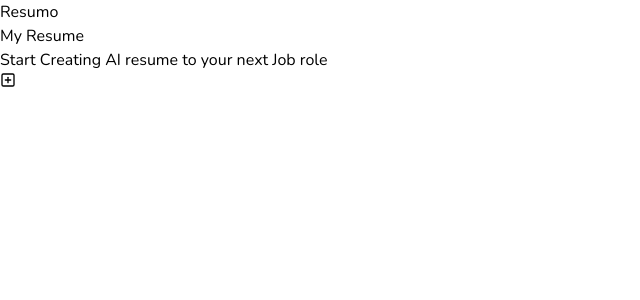
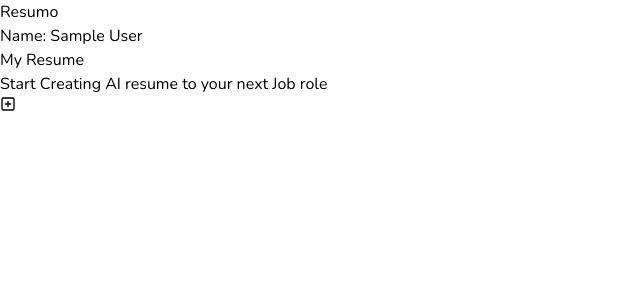
Before and after one commit to Rockstones80/CV, a React (Vite) app: page /dashboard in a window 1280 px wide. Shown: the top 300 px of the page, without its empty margins (0-640 px from the left). Built offline with nearby package versions, Linux system fonts and the light colour scheme; no server answers; sample sign-in values are in the browser's storage.

Commit message:
updated the dashboard

```diff
--- a/src/components/Dashboard/Dashboard.jsx
+++ b/src/components/Dashboard/Dashboard.jsx
@@ -3,7 +3,10 @@ import Header from "./comps/Header"
 import Addresume from "./comps/Addresume"
 import Hero from "./comps/Hero"
 
+
+
 const Dashboard = () => {
+
   return (
     <div>
       <Header/>
--- a/src/components/Dashboard/comps/Header.jsx
+++ b/src/components/Dashboard/comps/Header.jsx
@@ -1,12 +1,38 @@
 import { Link } from "react-router-dom"
+import { useState, useEffect } from 'react';
+import { auth } from"../../auth/auth";
+import { onAuthStateChanged } from 'firebase/auth';
+import { useNavigate } from 'react-router-dom';
+import Mainspinner from "../../auth/Mainspinner";
+
 
 
 const Header = () => {
+
+  const [user, setUser] = useState(null);
+  const navigate = useNavigate();
+
+  useEffect(() => {
+    const unsubscribe = onAuthStateChanged(auth, (currentUser) => {
+      if (currentUser) {
+        setUser(currentUser);
+      } else {
+        navigate('/login');
+      }
+    });
+
+    return () => unsubscribe();
+  }, [navigate]);
+
+  if (!user) return <Mainspinner/>;
+
   return (
     <div className=" flex py-5 px-12 justify-between items-center bg-gradient-to-b from-[#F4E7FF] to-[#fff]">
         <Link to ='/'>
         <p className=" font-bold text-3xl">Resum<span className=" text-[#8910F1]">o</span></p>
         </Link>
+      {/* <p>Email: {user.email}</p> */}
+      {user.displayName && <p>Name: {user.displayName}</p>}
     </div>
   )
 }
```
Also changed, not shown: src/components/auth/Login.jsx (+18 -1 lines).
